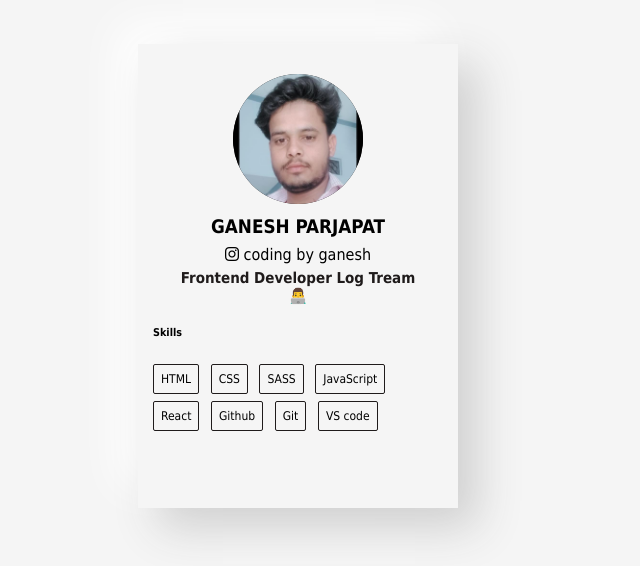
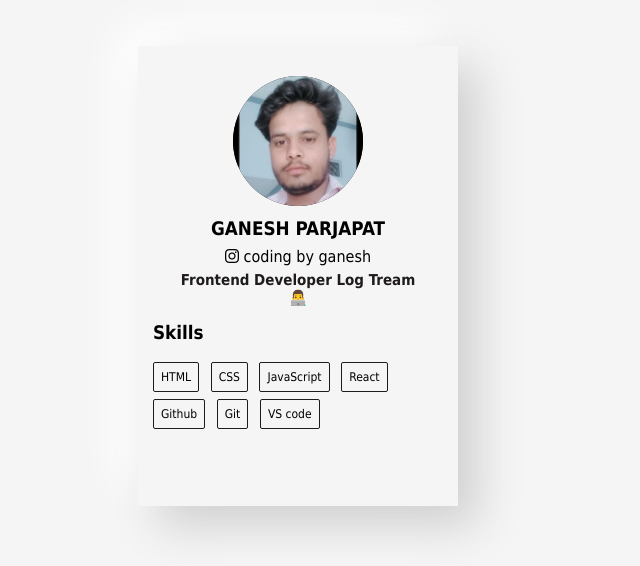
Before and after one commit to ganeshparjapt/Animated-profile-views, a plain HTML site: page index.html in a window 1280 px wide. Shown: the part 109-675 px from the top of the page, without its empty margins (342-982 px from the left). Drawn offline with Linux system fonts and the light colour scheme.

Commit message:
minner changes

```diff
--- a/index.html
+++ b/index.html
@@ -24,7 +24,7 @@
         </div>
         <!-- 3 -->
         <ul class="social">
-            <li><a href="ganeshparjapt" class="fa fa-github"></a></li>
+            <li><a href="https://github.com/ganeshparjapt" class="fa fa-github">git</a></li>
             <li><a href="@ganeshexpert" class="fa fa-twitter"></a></li>
             <li><a href="#" class="fa fa-instagram"></a></li>
             <li><a href="#" class="fa fa-telegram"></a></li>
@@ -32,11 +32,11 @@
         </ul>
         <!-- 4 -->
         <div class="skills">
-            <h6>Skills</h6>
+            <h3>Skills</h3>
             <ul>
                 <li>HTML</li>
                 <li>CSS</li>
-                <li>SASS</li>
+
                 <li>JavaScript</li>
                 <li>React</li>
                 <li>Github</li>
```
